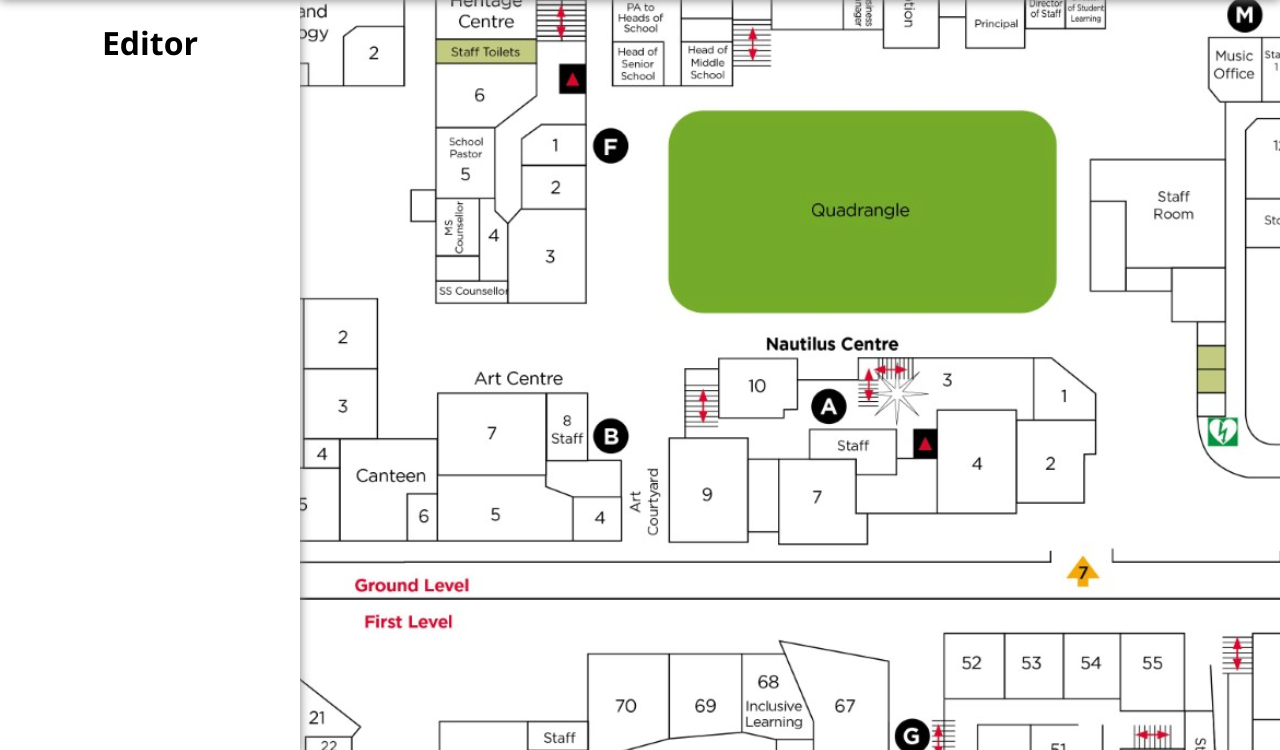
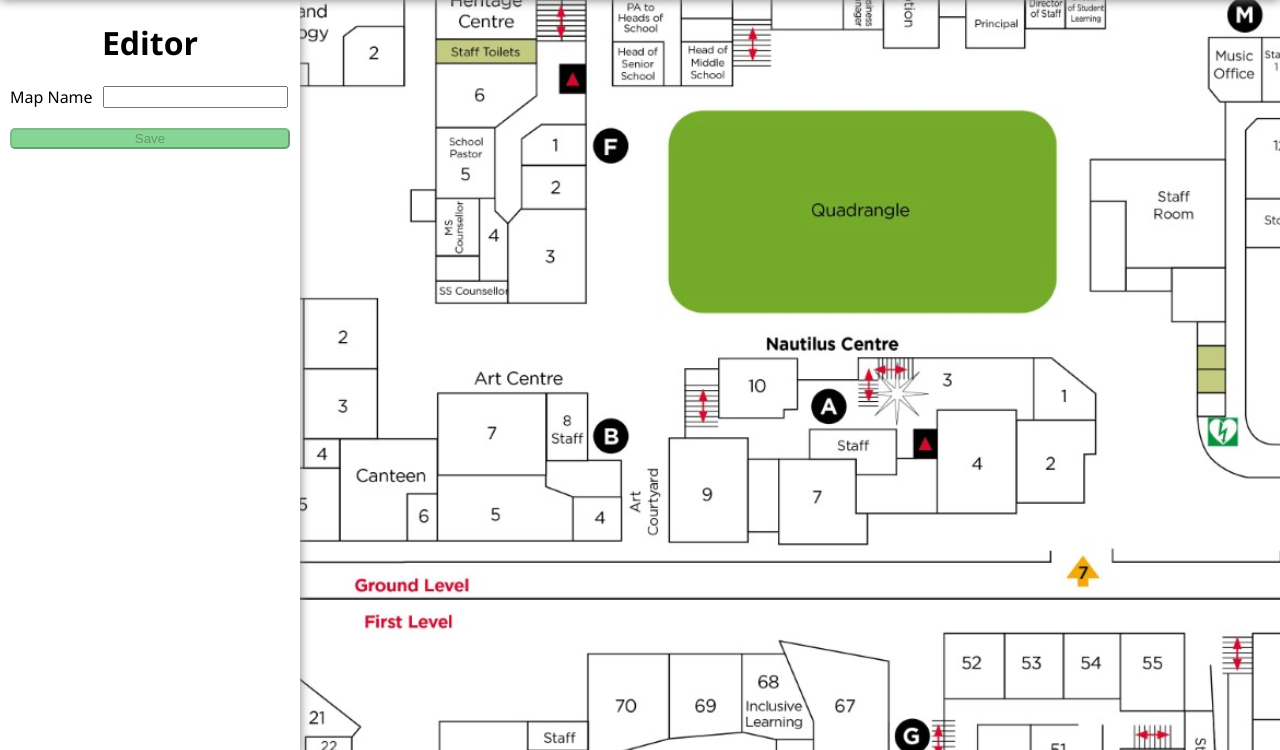
Before and after one commit to silvernio/map, a PHP site: page /editor/ in a window 1280 px wide. Shown: the part 50-800 px from the top of the page. Run offline with PHP 8.4, Linux system fonts and the light colour scheme; data that the repository does not hold is empty.

Commit message:
map & room saving

```diff
--- a/editor/index.php
+++ b/editor/index.php
@@ -6,6 +6,13 @@
 
 <div id="sidebar">
     <h1>Editor</h1>
+
+    <div>
+        <span>Map Name</span>
+        <input id="mapName" type="text">
+    </div>
+
+    <button id="mapSave">Save</button>
 </div>
 
 <canvas id="canvas"></canvas>
--- a/editor/script.js
+++ b/editor/script.js
@@ -1,19 +1,3 @@
-
-fetch("/api.php", {
-    method: "POST",
-    headers: {
-        "Content-Type": "application/json"
-    },
-    body: JSON.stringify({ request: 'students' })  // Send a request to get crash type data
-})
-    //convert the response to json
-    .then(response => response.json())
-    //then do something with the data
-    .then(data => {
-        console.log(data)
-    })
-    //catch any errors and log them to the console
-    .catch(error => console.error('Error:', error));
 
 const canvas = document.getElementById("canvas");
 
@@ -35,6 +19,9 @@ const roomSelectDIV = document.getElementById("roomSelect");
 
 const roomNameEdit = document.getElementById("roomNameEdit");
 const roomDeleteBtn = document.getElementById("deleteRoomBtn");
+
+const mapNameInput = document.getElementById("mapName");
+const mapSaveBtn = document.getElementById("mapSave");
 
 // console.log(bg);
 
@@ -61,6 +48,12 @@ function update(timestamp) {
 
     const dt = (timestamp - lastTime) / 1000;
     lastTime = timestamp;
+
+    //
+
+    mapSaveBtn.disabled = mapNameInput.value.length == 0;
+
+    //
 
     camera.x = lerp5(camera.x, tcamera.x, dt * 25);
     camera.y = lerp5(camera.y, tcamera.y, dt * 25);
@@ -327,6 +320,28 @@ canvas.addEventListener("wheel", (e) => {
     e.preventDefault();
 }, { passive: false })
 
+//
+
+mapSaveBtn.onclick = () => {
+    fetch("/insert.php", {
+        method: "POST",
+        headers: {
+            "Content-Type": "application/json"
+        },
+        body: JSON.stringify({ request: 'map', map_name: mapNameInput.value, map_rooms: rooms.map(room => { return { name: room.name, points: JSON.stringify(room.points) } }) })  // Send a request to insert a new map
+    })
+        //convert the response to text
+        .then(response => response.text())
+        //show the response
+        .then(data => {
+            console.log(data)
+        })
+        //catch any errors and log them to the console
+        .catch(error => console.error('Error:', error));
+}
+
+//
+
 function lerpn(
     start,
     end,
--- a/editor/style.css
+++ b/editor/style.css
@@ -60,3 +60,20 @@ h1 {
 .roomManageDiv {
     display: none;
 }
+
+#sidebar div {
+    display: flex;
+    width: 100%;
+    margin: 10px;
+    gap: 10px;
+}
+
+#sidebar button {
+    width: calc(100% - 20px);
+    margin: 10px;
+    border-radius: 5px;
+}
+
+#mapSave {
+    background-color: #87d594;
+}
```
Also changed, not shown: insert.php (added, +40 -0 lines).
